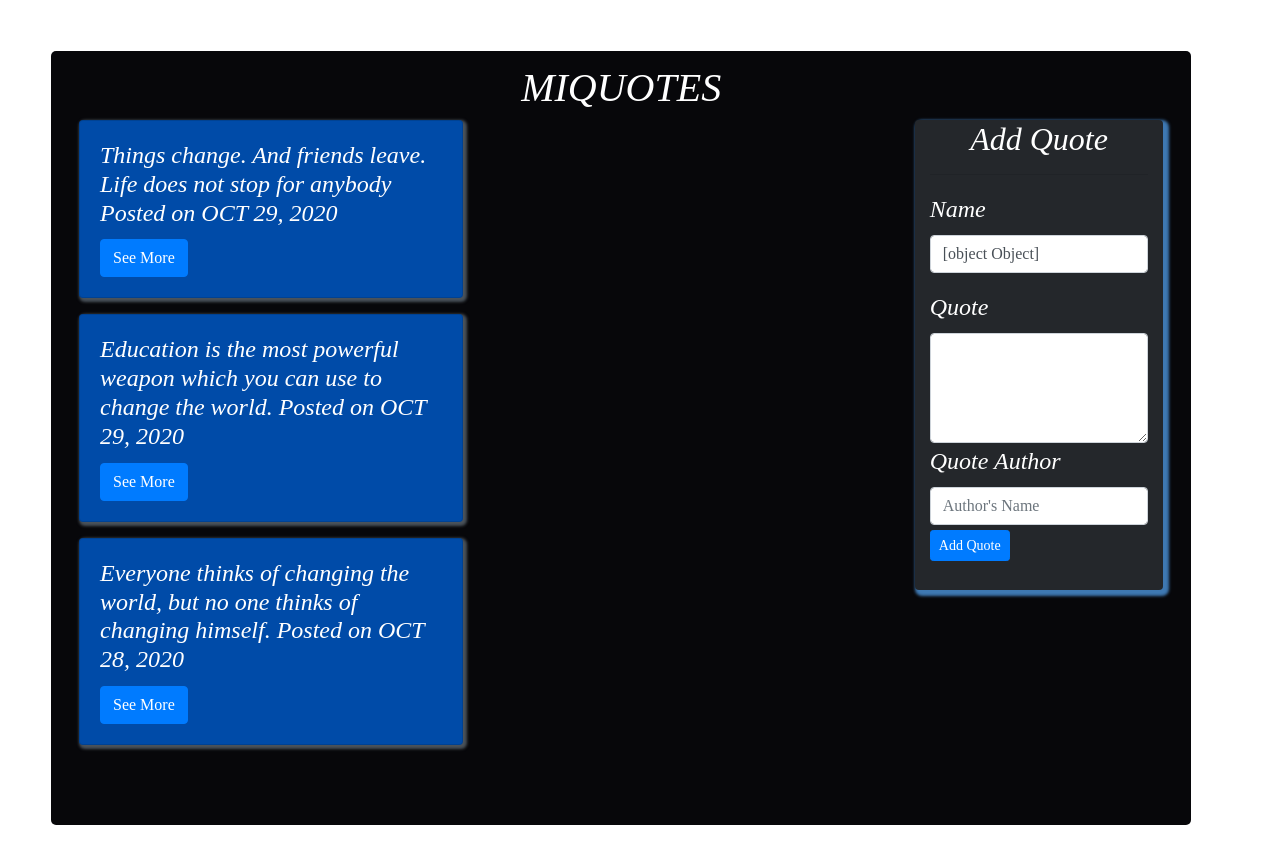
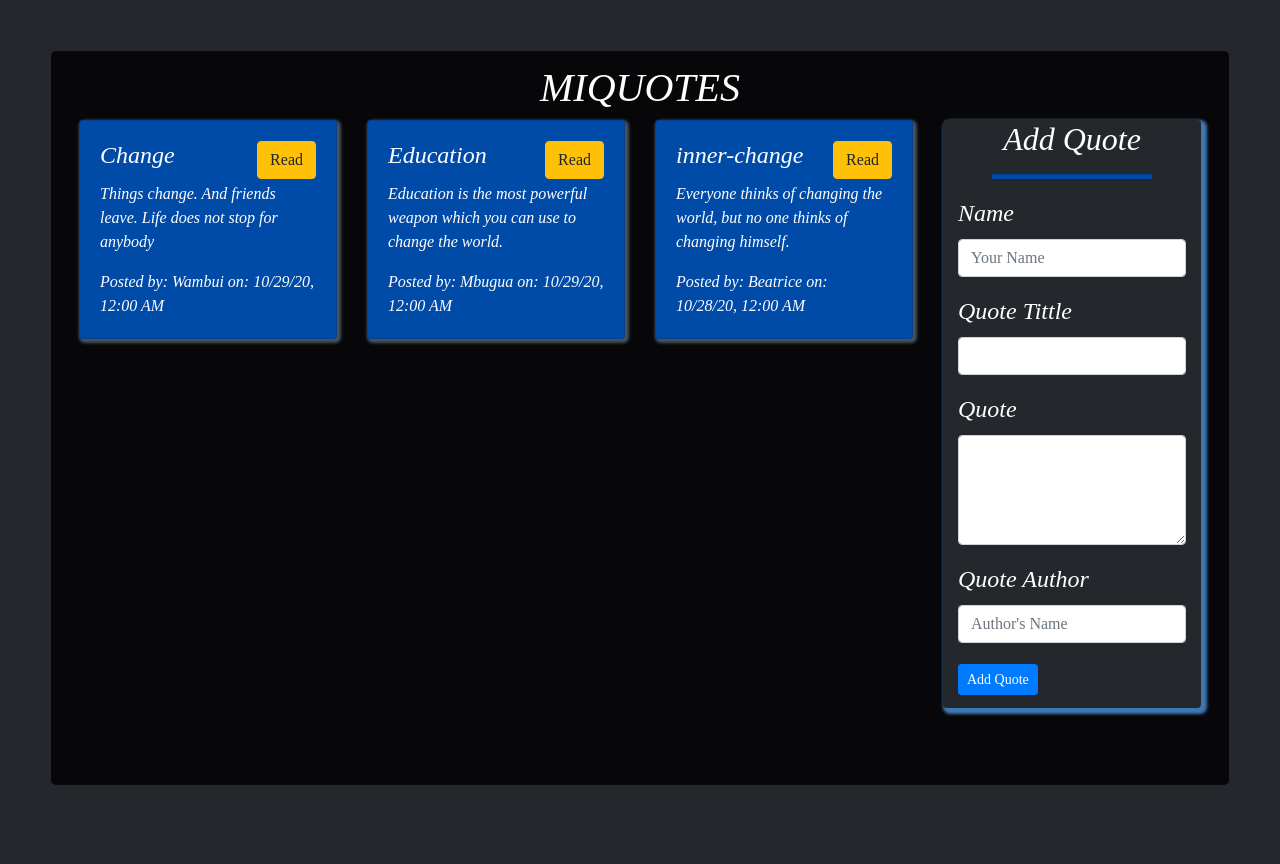
Before and after one commit to BeatriceWambuiMbugua/Quotes, an Angular app: page / in a window 1280 px wide. Shown: the top 864 px of the page. After the commit the page ends 836 px from the top, so only its background shows below. Built offline with nearby package versions, Linux system fonts and the light colour scheme.

Commit message:
structuring the form

```diff
--- a/src/app/miquotes-detail/miquotes-detail.component.ts
+++ b/src/app/miquotes-detail/miquotes-detail.component.ts
@@ -13,6 +13,7 @@ export class MiquotesDetailComponent implements OnInit {
   @Input() quote: Miquotes;
 
   @Output()isRead = new EventEmitter<boolean>();
+
   quoteRead(read:boolean){
     this.isRead.emit(read);
   }
--- a/src/app/miquotes-form/miquotes-form.component.css
+++ b/src/app/miquotes-form/miquotes-form.component.css
@@ -7,3 +7,8 @@
     margin-bottom: 5%;
     font-size: 24px;
   }
+  hr{
+      width: 70%;
+      height: 4px;
+      background-color: #004BA8;
+  }
--- a/src/app/miquotes-form/miquotes-form.component.html
+++ b/src/app/miquotes-form/miquotes-form.component.html
@@ -6,26 +6,46 @@
 
         <div class="form-group">
             <label for="name">Name</label>
-            <input type="text" placeholder="Your-name" required class="form-control" id="name" [(ngModel)]="newMiquotes"
-                name="yourName" #name="ngModel" required>
-            <div [hidden]="name.valid || name.pristine" class="alert alert-danger"></div>
+            <input type="text" placeholder="Your Name" required class="form-control" id="name"
+                [(ngModel)]="newMiquotes.name" name="yourName" #name="ngModel" required>
+            <div *ngIf="name.invalid && name.dirty" class="alert alert-danger">
+                <div *ngIf="name.errors.required">
+                    Your name is required.
+                </div>
+            </div>
         </div>
+            <div class="form-group">
+                <label for="name">Quote Tittle</label>
+                <input type="text" required class="form-control" id="title" [(ngModel)]="newMiquotes.title" name="title"
+                    #title="ngModel">
+                <div *ngIf="title.invalid && title.dirty" class="alert alert-danger">
+                    <div *ngIf="title.errors.required">
+                        Title is required.
+                    </div>
+                </div>
+            </div>
 
-        <div class="form-group">
-            <label for="quote">Quote</label>
-            <textarea class="form-control" id="quote" rows="4" [(ngModel)]="newMiquotes.author" name="quote"
-                #quote="ngModel" required></textarea>
-            <div [hidden]="quote.valid || quote.pristine" class="alert alert-danger">
+            <div class="form-group">
+                <label for="quote">Quote</label>
+                <textarea class="form-control" id="quote" rows="4" [(ngModel)]="newMiquotes.quote" name="quote"
+                    #quote="ngModel" required></textarea>
+                <div *ngIf="quote.invalid && quote.dirty" class="alert alert-danger">
+                    <div *ngIf="quote.errors.required">
+                        Quote can not be empty.
+                    </div>
+                </div>
             </div>
             <div class="form-group">
                 <label for="name">Quote Author</label>
                 <input type="text" required class="form-control" [(ngModel)]="newMiquotes.author" name="author"
-                    placeholder="Author's Name" id="author" #author="ngModel">
-                <div [hidden]="author.valid || author.pristine" class="alert alert-danger">
+                    placeholder="Author's Name" id="author"  #author="ngModel">
+                <div *ngIf="author.invalid && author.dirty" class="alert alert-danger">
+                    <div *ngIf="author.errors.required">
+                        Author Name is required.
+                    </div>
                 </div>
-                <button type="submit" class="btn btn-sm btn-primary"> Add Quote
-                </button>
             </div>
-        </div>
+            <button type="submit" class="btn btn-sm btn-primary"> Add Quote
+            </button>
     </form>
 </div>
--- a/src/app/miquotes-form/miquotes-form.component.ts
+++ b/src/app/miquotes-form/miquotes-form.component.ts
@@ -8,12 +8,12 @@ import { Miquotes } from '../miquotes';
 })
 export class MiquotesFormComponent implements OnInit {
 
-  newMiquotes = new Miquotes (0,"","", new Date ());
+  newMiquotes = new Miquotes (0,"","","", "", new Date (), 0,0);
   @Output() add = new EventEmitter<Miquotes>();
 
   addQuote (){
     this.add.emit(this.newMiquotes);
-    this.newMiquotes=new Miquotes (0,"","", new Date ());
+    this.newMiquotes=new Miquotes (0,"","","", "", new Date (), 0,0);
   }
 
   constructor() {}
--- a/src/app/miquotes.ts
+++ b/src/app/miquotes.ts
@@ -1,6 +1,6 @@
 export class Miquotes {
     showAuthor:boolean;
-    constructor(public id: number, public name: string, public author: string, public datePosted: Date){
+    constructor(public id: number, public name: string, public title: string, public quote: string, public author: string, public datePosted: Date, public likes: number, public dislikes: number){
         this.showAuthor=false;
     }
 }
--- a/src/app/miquotes/miquotes.component.css
+++ b/src/app/miquotes/miquotes.component.css
@@ -2,7 +2,7 @@
 h1{
     text-align: center;
 }
-.container{
+.overlay{
     color: white;
     font-family: 'Architects Daughter', cursive;
     font-style: italic;
@@ -19,3 +19,15 @@ h1{
     box-shadow: 2px 2px 3px 2px #4a525a;
 
 }
+#read{
+    float: right;
+    margin-top: 20px;
+}
+#more{
+    float: right;
+}
+.card-deck{
+    display: flex;
+    justify-content: space-around;
+    flex-wrap: wrap;
+}
--- a/src/app/miquotes/miquotes.component.html
+++ b/src/app/miquotes/miquotes.component.html
@@ -1,29 +1,28 @@
-<div class="container">
+<div class="overlay">
     <h1>
         {{title | uppercase}}
     </h1>
     <div class="container-fluid">
         <div class="row">
             <div class="col-sm-9">
-                <div class="all-cards">
+                <div class="card-deck">
                     <div *ngFor='let quote of myQuotes; let i = index' class="card">
                         <div class="card-body">
-                            <h4 id={{i}} class="card-title" appStrikethrough>{{quote.name}} Posted on
-                                {{quote.datePosted|date|uppercase}}
+                            <h4 class="card-title" appStrikethrough>{{quote.title}}<button (click)='seeMore(i)' id="more" class="btn btn-warning">Read</button>
                             </h4>
-                            <button (click)='seeMore(i)' class="btn btn-primary">See More</button>
-
-                            <div *ngIf='quote.showAuthor'>
-                                <app-miquotes-detail [quote]='quote' (isRead)='quoteRead($event, i)'>
+                            <p class="card-text" id="text">{{quote.quote}}</p>
+                            <div >
+                                <span class="card-subtitle mb-2">Posted by: <span id="name">{{quote.name}}</span><span id="date"> on: <span id="datecolor">{{quote.datePosted|date:'short'}}</span></span></span>
+                                <app-miquotes-detail id="read"
+                                *ngIf='quote.showAuthor' [quotes]='quote' (isRead)='quoteRead($event, i)'>
                                 </app-miquotes-detail>
-
                             </div>
                         </div>
                     </div>
                 </div>
             </div>
             <div class="col-sm-3">
-                <app-miquotes-form (add)="addedMiquotes($event)"></app-miquotes-form>
+                <app-miquotes-form (add)="addedNewMiquotes($event)"></app-miquotes-form>
             </div>
         </div>
     </div>
--- a/src/app/miquotes/miquotes.component.ts
+++ b/src/app/miquotes/miquotes.component.ts
@@ -14,9 +14,9 @@ export class MiquotesComponent implements OnInit {
   title = 'MiQuotes'
 
   quotes:Miquotes[] = [
-    new Miquotes(1, 'Things change. And friends leave. Life does not stop for anybody', 'Leo Tolstoy', new Date (2020, 9, 29)),
-    new Miquotes(2, 'Everyone thinks of changing the world, but no one thinks of changing himself.',  'Nelson Mandela', new Date (2020, 9, 28)),
-    new Miquotes(3, 'Education is the most powerful weapon which you can use to change the world.', 'Albert Einstein', new Date (2020, 9, 29))
+    new Miquotes(1, 'Wambui', 'Change', 'Things change. And friends leave. Life does not stop for anybody', 'Leo Tolstoy', new Date (2020, 9, 29), 0, 0),
+    new Miquotes(2, 'Beatrice', 'inner-change', 'Everyone thinks of changing the world, but no one thinks of changing himself.',  'Nelson Mandela', new Date (2020, 9, 28), 0,0),
+    new Miquotes(3, 'Mbugua', 'Education', 'Education is the most powerful weapon which you can use to change the world.', 'Albert Einstein', new Date (2020, 9, 29), 0,0)
 
   ];
 
@@ -40,7 +40,7 @@ export class MiquotesComponent implements OnInit {
     }
   }
 
-  addedMiquotes(quote){
+  addedNewMiquotes(quote){
     let arraysize = this.quotes.length;
     quote.id = arraysize+1;
     quote.datePosted = new Date(quote.datePosted)
--- a/src/styles.css
+++ b/src/styles.css
@@ -1 +1,4 @@
-@import "~bootstrap/dist/css/bootstrap.css"
+@import "~bootstrap/dist/css/bootstrap.css";
+body{
+    background-color: #24272B;
+}
```
Also changed, not shown: src/app/miquotes-detail/miquotes-detail.component.html (line endings or trailing spaces).
